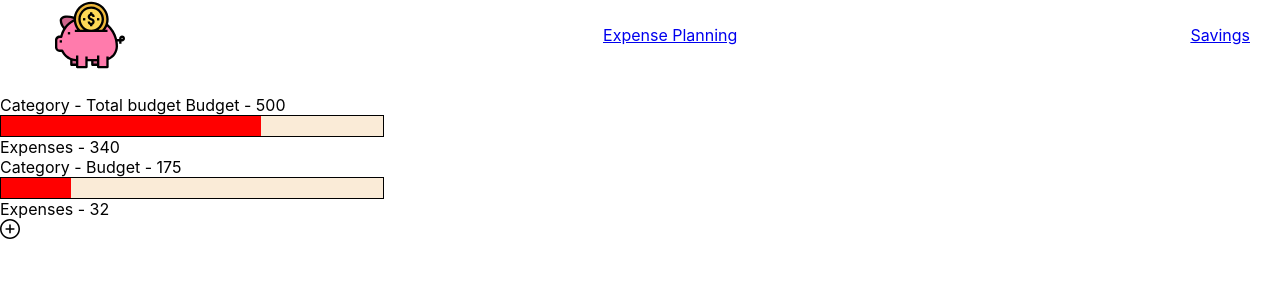
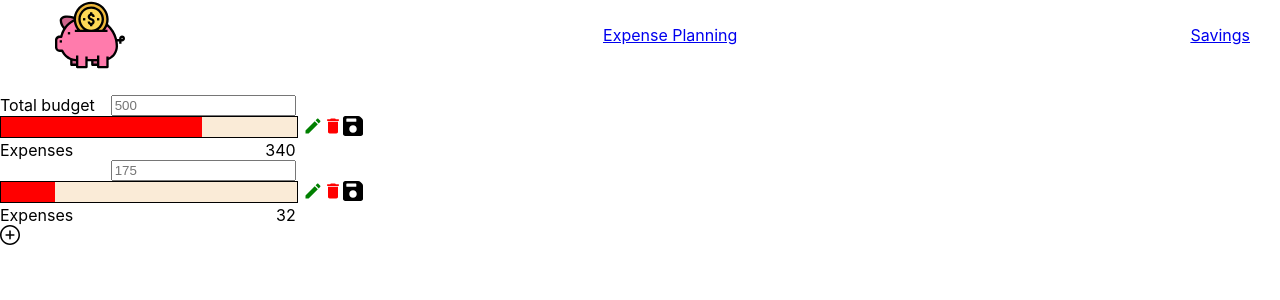
Before and after one commit to kydsib/vault-budget, a React (Create React App) app: page /budget-planning in a window 1280 px wide. Shown: the top 300 px of the page. Built offline with nearby package versions, Linux system fonts and the light colour scheme.

Commit message:
Working on monthly budget editing, code is getting messy,  refactor after everything works

```diff
--- a/src/components/category-item/category-item.jsx
+++ b/src/components/category-item/category-item.jsx
@@ -1,18 +1,76 @@
-import React from 'react'
+import React, { useState } from 'react'
+import { useDispatch } from 'react-redux'
 
+import { editMonthlyCategoryBudget } from '../../redux/expenses/expenses.actions'
+import SaveIcon from '../icons/save-icon/save'
 import ProgressBar from '../progress-bar/progress-bar'
+import CustomInput from '../custom-input/custom-input'
+import EditButon from '../icons/edit/edit'
+import TrashCan from '../icons/trash-can/trash-can'
 
-const CategoryItem = ({ catBud, catExp, catName }) => {
-	const progressInPercent = ((catExp * 100) / catBud).toFixed(1)
+import './category-item.styles.scss'
 
+const CategoryItem = ({
+	categoryBudget,
+	categoryExpense,
+	categoryName,
+	editActive,
+	valueEditable
+}) => {
+	const dispatch = useDispatch()
+	const progressInPercent = (
+		(categoryExpense * 100) /
+		categoryBudget
+	).toFixed(1)
+
+	const [editedBudgetValue, setEditedBudgetValue] = useState({
+		amount: ''
+	})
+
+	const handleChange = e => {
+		const { name, value } = e.target
+
+		setEditedBudgetValue({
+			...editedBudgetValue,
+			[name]: value
+		})
+	}
 	return (
 		<div className="category-item">
 			<div className="category-item__top">
-				<span>Category - {catName} </span>
-				<span>Budget - {catBud}</span>
+				<span>{categoryName} </span>
+				{valueEditable === true ? (
+					<span>{categoryBudget}</span>
+				) : (
+					<CustomInput
+						name="amount"
+						handleChange={handleChange}
+						defaultValue={categoryBudget}
+						placeholder={categoryBudget}
+					></CustomInput>
+				)}
 			</div>
-			<ProgressBar prc={progressInPercent} />
-			<span>Expenses - {catExp}</span>
+			{/* // conditionaly render mid, discard in total budget */}
+			<div className="category-item__mid">
+				<ProgressBar className="progress" prc={progressInPercent} />
+				<div className="active-buttons">
+					<EditButon onClick={editActive} />
+					<TrashCan />
+					<SaveIcon
+						onClick={() =>
+							dispatch(
+								editMonthlyCategoryBudget(
+									editedBudgetValue.amount - categoryBudget
+								)
+							)
+						}
+					/>
+				</div>
+			</div>
+			<div className="category-item__bot">
+				<span>Expenses</span>
+				<span>{categoryExpense}</span>
+			</div>
 		</div>
 	)
 }
--- /dev/null
+++ b/src/components/category-item/category-item.styles.scss
@@ -0,0 +1,23 @@
+.category-item__top {
+	width: 77%;
+	display: flex;
+	justify-content: space-between;
+}
+
+.category-item__mid {
+	display: flex;
+
+	.progress-bar {
+		width: 77%;
+	}
+
+	.active-buttons {
+		padding-left: 5px;
+	}
+}
+
+.category-item__bot {
+	width: 77%;
+	display: flex;
+	justify-content: space-between;
+}
--- /dev/null
+++ b/src/components/icons/save-icon/save.jsx
@@ -0,0 +1,17 @@
+import React from 'react'
+
+const SaveIcon = ({ onClick }) => {
+	return (
+		<svg
+			onClick={onClick}
+			height="20px"
+			viewBox="0 0 512 512"
+			width="20px"
+			xmlns="http://www.w3.org/2000/svg"
+		>
+			<path d="m486.996094 64.382812-39.378906-39.378906c-16-16.023437-37.695313-25.003906-60.332032-25.003906h-328.617187c-32.40625 0-58.667969 26.261719-58.667969 58.667969v394.664062c0 32.40625 26.261719 58.667969 58.667969 58.667969h394.664062c32.40625 0 58.667969-26.261719 58.667969-58.667969v-328.617187c0-22.636719-8.980469-44.332032-25.003906-60.332032zm-401.664063 68.949219v-53.332031c0-8.832031 7.167969-16 16-16h224c8.832031 0 16 7.167969 16 16v53.332031c0 8.832031-7.167969 16-16 16h-224c-8.832031 0-16-7.167969-16-16zm170.667969 293.335938c-53.011719 0-96-42.988281-96-96 0-53.015625 42.988281-96 96-96s96 42.984375 96 96c0 53.011719-42.988281 96-96 96zm0 0" />
+		</svg>
+	)
+}
+
+export default SaveIcon
--- a/src/components/monthly-budgets-list/monthly-budgets-list.jsx
+++ b/src/components/monthly-budgets-list/monthly-budgets-list.jsx
@@ -13,6 +13,10 @@ import './monthly-budget.styles.scss'
 
 const MonthlyBudgetsList = () => {
 	const [addCategory, setAddCategory] = useState({
+		active: false
+	})
+
+	const [editCategory, setEditCategory] = useState({
 		active: false
 	})
 
@@ -37,6 +41,15 @@ const MonthlyBudgetsList = () => {
 		setAddCategory({
 			...addCategory,
 			active: !addCategory.active
+		})
+	}
+
+	const handleEditCategoryBudget = e => {
+		e.preventDefault()
+
+		setEditCategory({
+			...editCategory,
+			active: !editCategory.active
 		})
 	}
 
@@ -75,8 +88,10 @@ const MonthlyBudgetsList = () => {
 	}
 
 	return (
+		<div>
 			<form onSubmit={handleSubmit}>
 				{addCategory.active ? (
+					// iskelti sita i atskira komponenta?
 					<fieldset>
 						<BudgetCategories
 							name="categoryName"
@@ -101,21 +116,26 @@ const MonthlyBudgetsList = () => {
 					</fieldset>
 				) : null}
 				<CategoryItem
-				catName="Total budget"
-				catBud={totalMonthlyBudget}
-				catExp={totalMonthlyExpenses}
+					categoryName="Total budget"
+					categoryBudget={totalMonthlyBudget}
+					categoryExpense={totalMonthlyExpenses}
 				/>
 				{Object.values(expByCategory).map(item => (
 					<CategoryItem
 						key={item.id}
-					catBud={item.categoryBudget}
-					catExp={item.categoryExpenses}
-					catName={item.categoryName}
+						id={item.id}
+						categoryBudget={item.categoryBudget}
+						categoryExpense={item.categoryExpenses}
+						categoryName={item.categoryName}
+						editActive={handleEditCategoryBudget}
+						valueEditable={editCategory.active}
+						editBudget={handleChange}
 					/>
 				))}
 
 				<AddItemButton onClick={handleAddButton} />
 			</form>
+		</div>
 	)
 }
 
--- a/src/redux/expenses/expenses.actions.js
+++ b/src/redux/expenses/expenses.actions.js
@@ -47,3 +47,8 @@ export const recalMothlyCategoryBudget = data => ({
 	type: ExpensesActionTypes.UPDATE_MOTHNY_CATEGORY_BUDGET,
 	payload: data
 })
+
+export const editMonthlyCategoryBudget = amount => ({
+	type: ExpensesActionTypes.UPDATE_MOTHNY_CATEGORY_BUDGET,
+	payload: amount
+})
--- a/src/redux/expenses/expenses.types.js
+++ b/src/redux/expenses/expenses.types.js
@@ -4,7 +4,8 @@ const ExpensesActionTypes = {
 	EDIT_ENTRY_VALUE: 'EDIT_ENTRY_VALUE',
 	RECALCULATE_TIME_SPENT: 'RECALCULATE_TIME_SPENT',
 	SET_CATEGORY_BUDGET: 'SET_CATEGORY_BUDGET',
-	UPDATE_MOTHNY_CATEGORY_BUDGET: 'UPDATE_MOTHNY_CATEGORY_BUDGET'
+	UPDATE_MOTHNY_CATEGORY_BUDGET: 'UPDATE_MOTHNY_CATEGORY_BUDGET',
+	EDITING_CATEGORY_BUDGET: 'EDITING_CATEGORY_BUDGET'
 }
 
 export default ExpensesActionTypes
```
Lines whose indentation alone changed are shown as unchanged.
